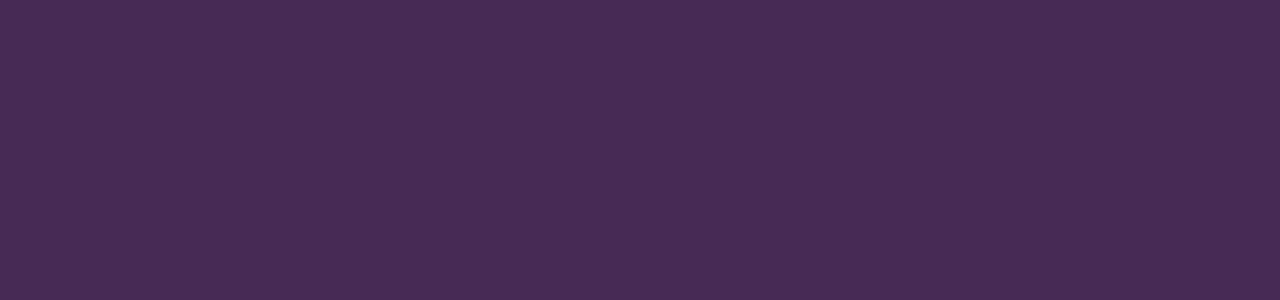
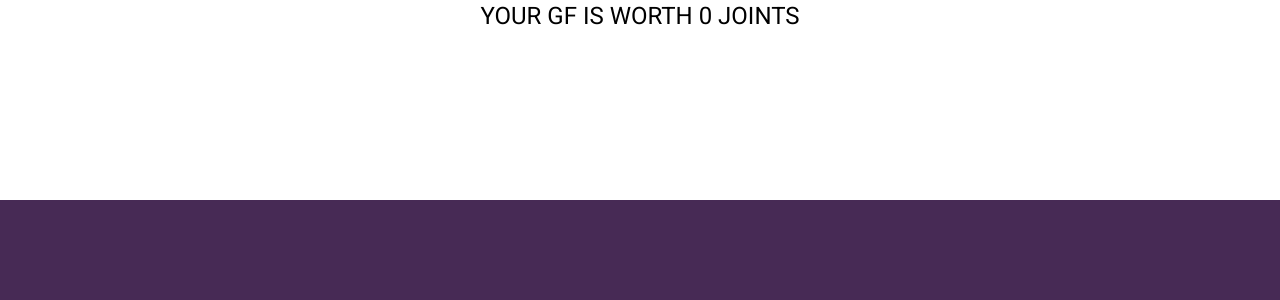
Before and after one commit to Z0ri/VCJ, an Angular app: page /girlFriend/result in a window 1280 px wide. Before the commit this address led to /. Shown: the top 300 px of the page. Built offline with nearby package versions, Linux system fonts and the light colour scheme.

Commit message:
prima creazione pagina di risultato

```diff
--- a/src/app/app-routing.module.ts
+++ b/src/app/app-routing.module.ts
@@ -2,9 +2,11 @@ import { NgModule } from '@angular/core';
 import { RouterModule, Routes } from '@angular/router';
 import { GirlfriendComponent } from './girlfriend/girlfriend.component';
 import { CalculatingComponent } from './calculating/calculating.component';
+import { ResultComponent } from './result/result.component';
 const routes: Routes = [
-  { path:'girlFriend', component: GirlfriendComponent},
-  { path:'girlFriend/calculating', component: CalculatingComponent}
+  { path: 'girlFriend', component: GirlfriendComponent },
+  { path: 'girlFriend/calculating', component: CalculatingComponent},
+  { path: 'girlFriend/result', component: ResultComponent}
 ];
 
 @NgModule({
--- a/src/app/app.module.ts
+++ b/src/app/app.module.ts
@@ -22,6 +22,7 @@ import { BoobsComponent } from './girlfriend/boobs/boobs.component';
 import { EyesComponent } from './girlfriend/eyes/eyes.component';
 import { FormsModule } from '@angular/forms';
 import { CalculatingComponent } from './calculating/calculating.component';
+import { ResultComponent } from './result/result.component';
 
 
 
@@ -36,6 +37,7 @@ import { CalculatingComponent } from './calculating/calculating.component';
     BoobsComponent,
     EyesComponent,
     CalculatingComponent,
+    ResultComponent,
   ],
   imports: [
     BrowserModule,
--- a/src/app/calculating/calculating.component.css
+++ b/src/app/calculating/calculating.component.css
@@ -26,12 +26,12 @@ body{
 }
 .cannabis_leaf{
     width: 250px;
-    height: 250px;
+    height: 200px;
     margin-left: 190px;
 }
 .cannabis_leaf2,.cannabis_leaf3{
-    width: 300px;
-    height: 250px;
+    width: 250px;
+    height: 200px;
     margin-top: 100px;
     margin-left: 50px;
 }
--- a/src/app/girlfriend/age/age.component.html
+++ b/src/app/girlfriend/age/age.component.html
@@ -1,3 +1,3 @@
-<mat-slider min="1" max="99" step="1" discrete (change)="formatLabel($event)">
+<mat-slider min="1" max="100" step="1" discrete (change)="formatLabel($event)">
     <input matSliderThumb name="age">
 </mat-slider>
--- a/src/app/girlfriend/girlfriend.component.html
+++ b/src/app/girlfriend/girlfriend.component.html
@@ -24,5 +24,5 @@
         <app-eyes (eyesEmitter)="onEyesReceived($event)"></app-eyes>
     <br>
     <hr>
-    <button mat-raised-button id="calculateBtn" (click)="calculate()"  routerLink="calculating">Calculate</button>
+    <button mat-raised-button id="calculateBtn" (click)="calculate()" routerLink="result">Calculate</button>
 </div>
--- a/src/app/girlfriend/girlfriend.component.ts
+++ b/src/app/girlfriend/girlfriend.component.ts
@@ -1,5 +1,6 @@
-import { Component, SimpleChanges, ViewChild } from '@angular/core';
+import { Component, Output, SimpleChanges, ViewChild } from '@angular/core';
 import { AgeComponent } from './age/age.component';
+import { ResultServiceService } from '../services/result-service.service';
 
 @Component({
   selector: 'app-girlfriend',
@@ -10,8 +11,10 @@ export class GirlfriendComponent{
   @ViewChild(AgeComponent)
   child!: AgeComponent;
 
+  constructor(private resultService: ResultServiceService){}
+
   age: number = 0;
-  height: number = 0;
+  height: number = 100;
   hair: number = 0;
   body: number = 0;  //da fare
   boobs: number = 0;
@@ -43,6 +46,8 @@ export class GirlfriendComponent{
   }
   //Calcolo J
   public calculate(){
-
+    let punteggioRel = this.age+(this.height-100)+this.hair+this.body+this.boobs+this.eyeColor;
+    let punteggio = punteggioRel;//punteggio minimo: 17
+    this.resultService.setPunteggio(punteggio);
   }
 }
--- /dev/null
+++ b/src/app/result/result.component.css
@@ -0,0 +1,6 @@
+.topBanner{
+    width: 100%;
+    height: 25%;
+    background-color: white;
+    text-align: center;
+}
--- /dev/null
+++ b/src/app/result/result.component.html
@@ -0,0 +1,3 @@
+<div class="topBanner">
+    <h1>YOUR GF IS WORTH {{punteggio}} JOINTS</h1>
+</div>
--- /dev/null
+++ b/src/app/result/result.component.ts
@@ -0,0 +1,14 @@
+import { Component, OnInit } from '@angular/core';
+import { ResultServiceService } from '../services/result-service.service';
+@Component({
+  selector: 'app-result',
+  templateUrl: './result.component.html',
+  styleUrl: './result.component.css'
+})
+export class ResultComponent implements OnInit{
+  punteggio: number = 0;
+  constructor(private resultService: ResultServiceService){}
+  ngOnInit(): void {
+    this.punteggio = this.resultService.getPunteggio();
+  }
+}
--- /dev/null
+++ b/src/app/services/result-service.service.ts
@@ -0,0 +1,16 @@
+import { Injectable } from '@angular/core';
+
+@Injectable({
+  providedIn: 'root'
+})
+export class ResultServiceService {
+  private punteggio: number = 0;
+
+  public getPunteggio(): number{
+    return this.punteggio;
+  }
+  public setPunteggio(punteggio: number){
+    this.punteggio = punteggio;
+  }
+  constructor() { }
+}
```
